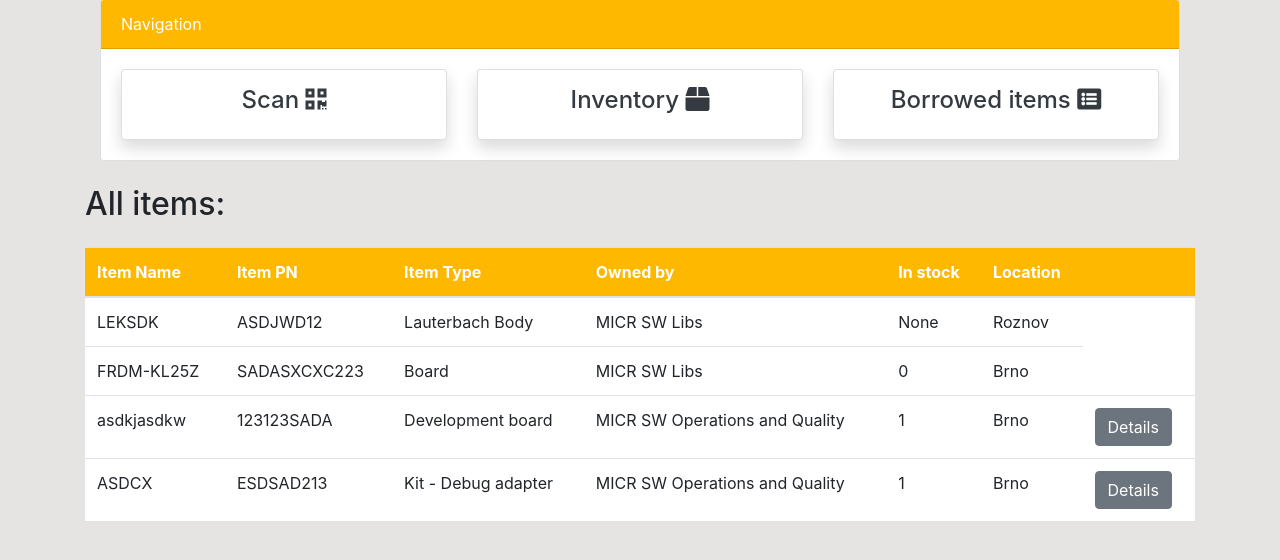
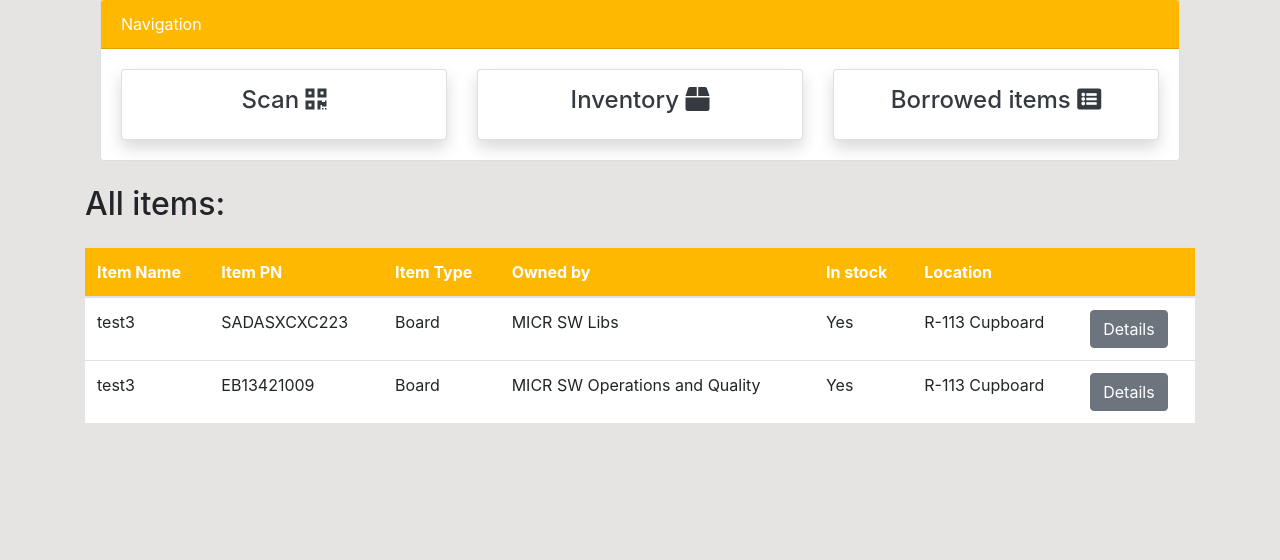
Before and after one commit to Fildou/NXP_evidencia, a Django app: page / in a window 1280 px wide. Shown: the part 81-641 px from the top of the page. Run offline with Django 4.2, Linux system fonts and the light colour scheme; a user stored in the database is signed in; data comes from the database, SQL or seed files in the repository.

Commit message:
nearly done

```diff
--- a/dashboard/models.py
+++ b/dashboard/models.py
@@ -42,13 +42,17 @@
     ('Secure Provisioning SDK', 'Secure Provisioning SDK'),
 )
 
+ITEM_STOCK = (
+    ('Yes', 'Yes'),
+    ('No', 'No'),
+)
 
 
 class Item(models.Model):
     item_name = models.CharField(max_length=100)
     item_PN = models.CharField(max_length=100)
     item_type = models.CharField(max_length=50, choices=TYPE)
-    item_count = models.IntegerField(null=True)
+    item_stock = models.CharField(max_length=5, choices=ITEM_STOCK)
     team = models.CharField(max_length=50, choices=TEAM)
     location = models.CharField(max_length=50, choices=LOCATION)
 
@@ -57,6 +61,7 @@
     def __str__(self):
         return f'{self.item_name}'
 
+
 class Borrowed_item(models.Model):
     item = models.ForeignKey(Item, on_delete=models.CASCADE, blank=True, null=True)
     user = models.ForeignKey(User, models.CASCADE)
--- a/dashboard/views.py
+++ b/dashboard/views.py
@@ -34,16 +34,16 @@
 def detail(request, item_PN):
     item = Item.objects.get(item_PN=item_PN)
     if 'borrow' in request.POST:
-        Borrowed_item.objects.create(item=item, user=request.user)
-        if item.item_count > 0:
-            item.item_count = item.item_count - 1
+        if item.item_stock == 'Yes':
+            item.item_stock = 'No'
             item.save()
+            Borrowed_item.objects.create(item=item, user=request.user)
         else:
             messages.info(request, 'There are no more free items of this type')
         return redirect('dashboard-borrowed')
     if 'return' in request.POST:
         Borrowed_item.objects.filter(item=item).delete()
-        item.item_count = item.item_count + 1
+        item.item_stock = 'Yes'
         item.save()
         return redirect('dashboard-index')
     return render(request, 'dashboard/detail.html', {'item': item})
--- a/templates/dashboard/index.html
+++ b/templates/dashboard/index.html
@@ -26,9 +26,9 @@
                     <td>{{ item.item_PN }}</td>
                     <td>{{ item.item_type }}</td>
                     <td>{{ item.team }}</td>
-                    <td>{{ item.item_count }}</td>
+                    <td>{{ item.item_stock }}</td>
                     <td>{{ item.location }}</td>
-                    {% if item.item_count > 0 %}
+                    {% if item.item_stock == 'Yes' %}
                     <td>
                         <a href="{% url 'dashboard-detail' item.item_PN %}" class="btn btn-secondary">Details</a>
                     </td>
```
Also changed, not shown: dashboard/migrations/0001_initial.py, dashboard/migrations/0002_alter_item_item_stock.py (added), dashboard/migrations/0002_borrowed_item.py (deleted), dashboard/migrations/0003_remove_item_free_count_remove_item_full_count_and_more.py (deleted), dashboard/migrations/0004_item_item_count_alter_borrowed_item_item.py (deleted), dashboard/migrations/0005_remove_item_placement.py (deleted), db.sqlite3.
